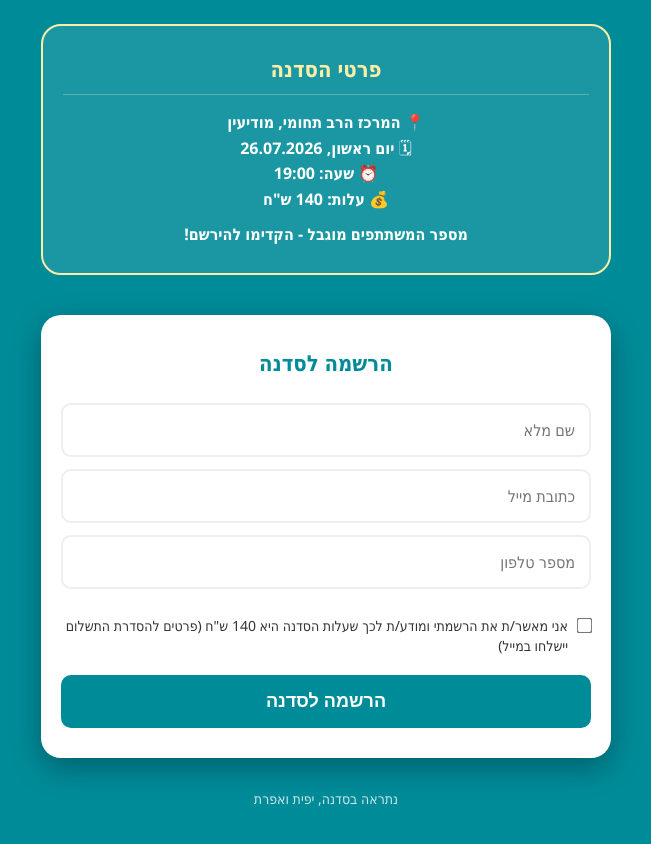
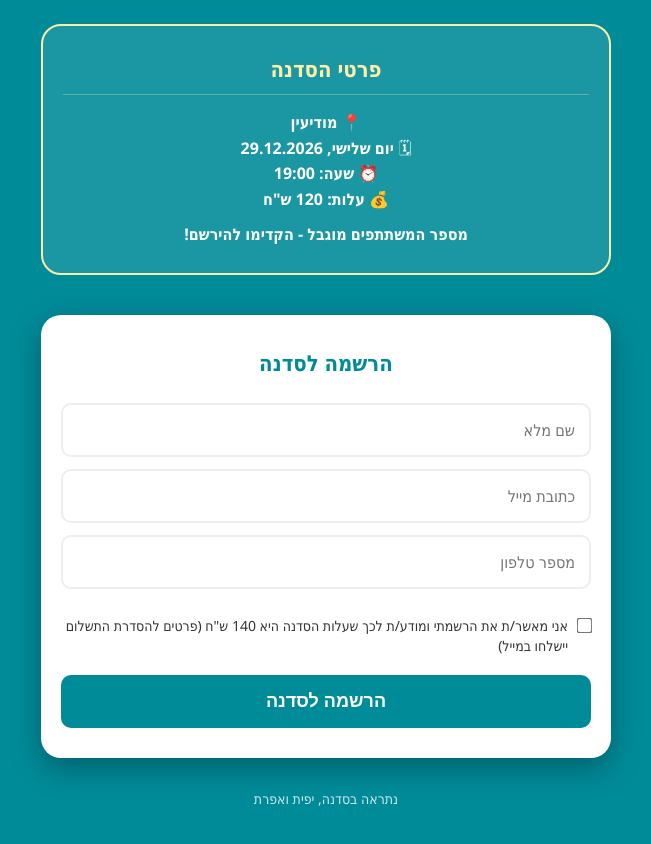
Before and after one commit to giladnom-cmyk/yafit.github.io, a plain HTML site: page workshop.html in a window 1280 px wide. Shown: the part 4216-5060 px from the top of the page, without its empty margins (314-965 px from the left). Drawn offline with Linux system fonts and the light colour scheme.

Commit message:
Update workshop details for new date and price

```diff
--- a/workshop.html
+++ b/workshop.html
@@ -290,10 +290,10 @@
     <!-- פרטי סדנה מעודכנים -->
     <div class="section" style="text-align: center; border: 2px solid var(--accent-color);">
         <h2>פרטי הסדנה</h2>
-        <p>📍 <strong>המרכז הרב תחומי, מודיעין</strong></p>
-        <p>🗓 <strong>יום ראשון, 26.07.2026</strong></p>
+        <p>📍 <strong>מודיעין</strong></p>
+        <p>🗓 <strong>יום שלישי, 29.12.2026</strong></p>
         <p>⏰ <strong>שעה: 19:00</strong></p>
-        <p>💰 <strong>עלות: 140 ש"ח</strong></p>
+        <p>💰 <strong>עלות: 120 ש"ח</strong></p>
         <p style="margin-top:10px; font-weight: bold;">מספר המשתתפים מוגבל - הקדימו להירשם!</p>
     </div>
 
```
